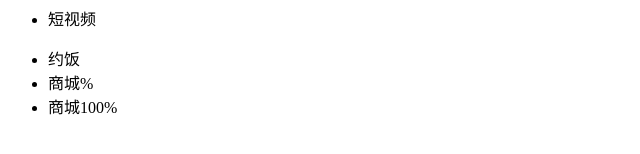
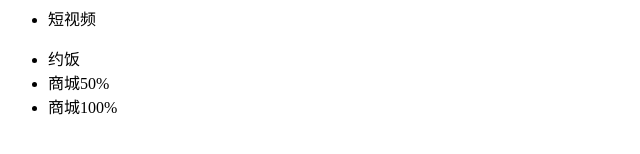
Before and after one commit to rusay0k/test, a plain HTML site: page index.html in a window 1280 px wide. Shown: the part 146-300 px from the top of the page, 0-640 px from the left. Drawn offline with Linux system fonts and the light colour scheme.

Commit message:
csdfasdf

```diff
--- a/index.html
+++ b/index.html
@@ -18,7 +18,7 @@
   </ul>
   <ul>
     <li>约饭</li>
-    <li>商城%</li>
+    <li>商城50%</li>
     <li>商城100%</li>
   </ul>
 </body>
```
